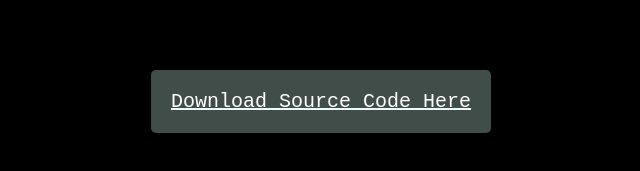
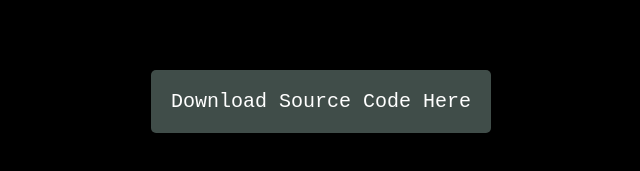
Before and after one commit to 81131/futurecareerbridge, a plain HTML site: page index.html in a window 1280 px wide. Shown: the part 431-602 px from the top of the page, 319-959 px from the left. Drawn offline with Linux system fonts and the light colour scheme; a web font is replaced by a local one.

Commit message:
Update index.css

```diff
--- a/index.css
+++ b/index.css
@@ -6,7 +6,7 @@ body{
 }
 
 a{
-    text-decoraiton:none;
+    text-decoration:none;
     color:aliceblue;
 }
 
```
